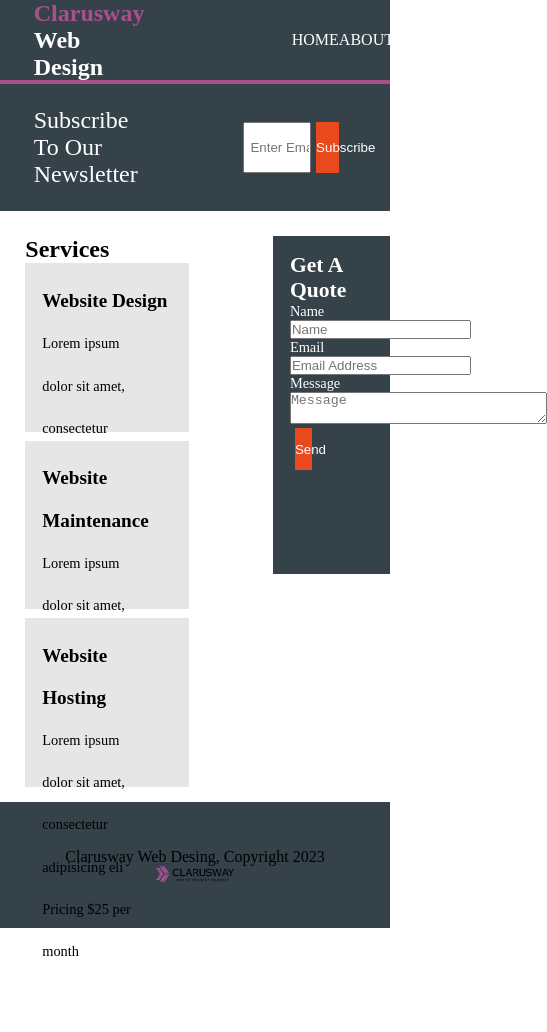
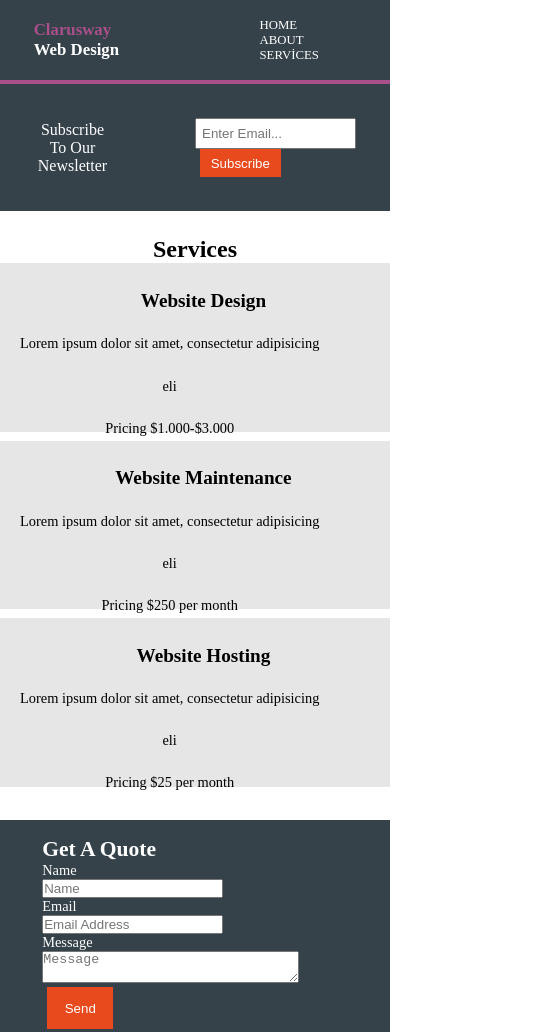
Before and after one commit to aemingenc/web-site-design, a plain HTML site: page Sevices.html in a window 390 px wide. Shown: the top 1032 px of the page, 547 px wide, since content can reach past the window. Before the commit the page ends 972 px from the top, so only its background shows below. Drawn offline with Linux system fonts and the light colour scheme.

Commit message:
responsive

```diff
--- a/style.css
+++ b/style.css
@@ -170,6 +170,7 @@
     width: 100%;
     color:white;
 }
+/* ---------------SERVİCES------------------- */
 .container-3{
     height: 70vh;
     display: flex;
@@ -209,3 +210,139 @@
     width: 20%;
     height: 5vh;
 }
+@media screen and (max-width:420px){
+    .nav__left{
+
+        font-size: 0.7rem;
+        width: 30%;
+    }
+    .nav__right{width: 30%;
+        font-size: 0.8rem;
+    display:flex;
+flex-direction: column;}
+
+h1{font-size: 2.5rem;
+    color:white;
+    text-align: center;
+}
+p{width: 80%;;
+    color:white;
+    font-size: 1rem;
+    text-align: center;
+}
+.scnd-black__left{
+    width: 30%;
+}
+.scnd-black__right{
+    height: 7vh;
+    display: flex;
+    flex-direction: column;
+    width: 50%;
+}
+.search{
+
+    width:100%;
+    height:10vh;
+}
+
+button{
+    height: 10vh;
+    color:white;
+    border:none;
+    background-color: #E8491D;
+    width: 50%;
+
+}
+.scnd-white{
+    display: flex;
+    justify-content: space-around;
+    background-color:white ;
+    width: 100%;
+    height:50vh;
+}
+img{
+    width: 20%;
+}
+.img{
+    text-align: center;
+    }
+.content p{
+    font-size: 0.8rem;
+}
+.third-black{
+    font-size: 0.8rem;
+    background-color:#35424A;
+
+}
+/* ------------------------ABOUT-------------------- */
+.container-2{
+    height: 90vh;
+    display: flex;
+    flex-direction: column;
+}
+.container-2__left p{
+    line-height: 2vh;
+    font-size: 0.7rem;
+}
+.container-2__right p{
+    line-height: 2vh;
+    font-size: 0.7rem;
+
+}
+.container-2__right{
+    text-align: center;
+    margin-left: 0;
+    height: 25vh;
+    line-height: 3vh;
+    background: #35424A;
+}
+/* --------------SERVCES----------------- */
+.container-3{
+    height: 120vh;
+    display: flex;
+    flex-direction: column;
+}
+.container-3__left{
+    margin-top: 3vh;
+    margin-left: 0;
+    width: 100%;
+    display: flex;
+    flex-direction: column;
+}
+.left-up p,.left-down p,.left-center p{
+   padding-right: 8vh;
+    width: 100%;
+    font-size: 0.5rem;
+}
+.left-up,.left-down,.left-center{
+    text-align: center;
+    padding-right: 0;
+    margin-right: 0;
+    text-align: center;
+}
+
+.container-3__left h2{
+    width: 100%;
+    text-align: center;
+    padding:0;
+}
+.container-3__left p{
+    text-align: center;
+    font-size: 0.9rem;
+    color: black;
+}
+.container-3__right{
+    font-size: 0.9rem;
+    color:white;
+    padding-left: 5vh;
+    background-color:#35424A;
+    margin-left:0;
+    margin-top: 3vh;
+    width: 100%;
+    height: 40vh;
+}
+
+
+
+
+}
```
